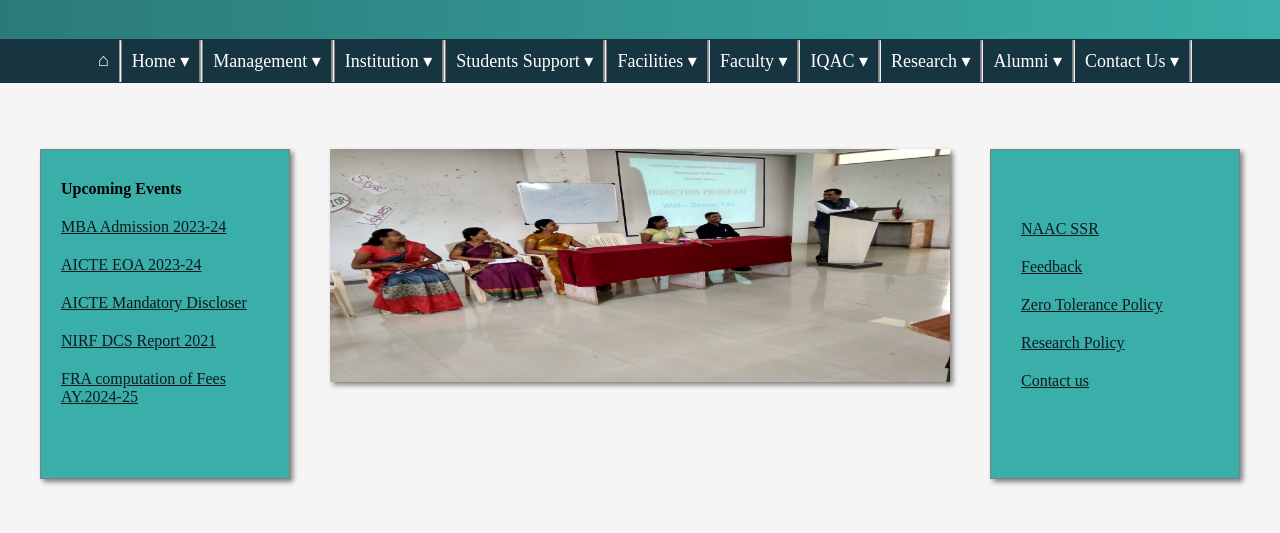
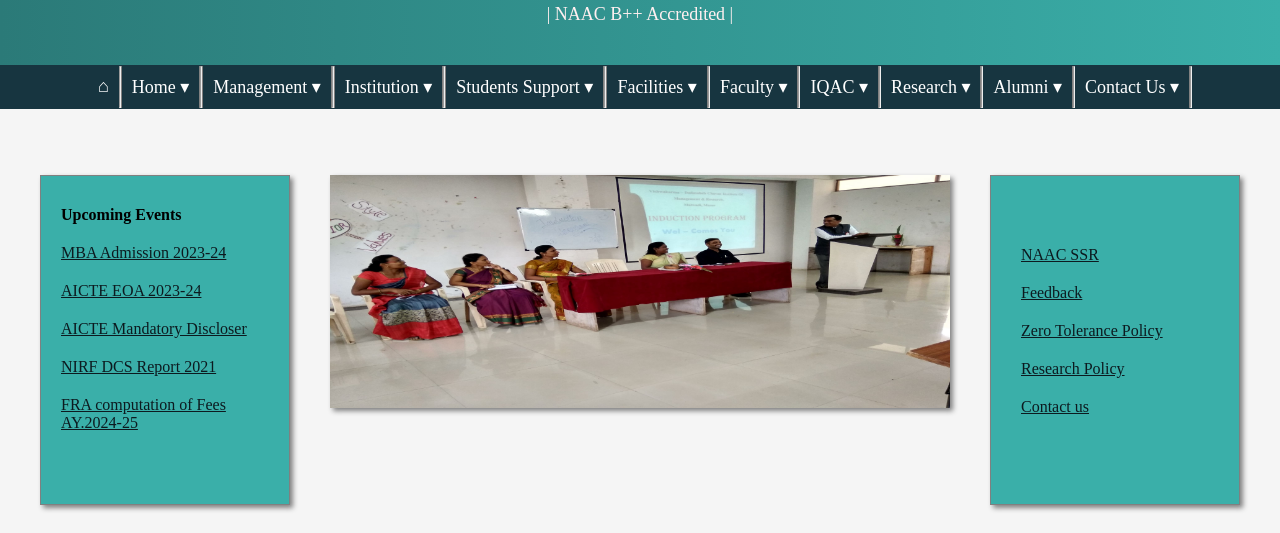
Before and after one commit to guravaditya01/vdcimr-website, a plain HTML site: page index.html in a window 1280 px wide. Shown: the part 158-691 px from the top of the page. Drawn offline with Linux system fonts and the light colour scheme.

Commit message:
common_navbar: NAAC B++ added

```diff
--- a/common_navbar.html
+++ b/common_navbar.html
@@ -8,6 +8,7 @@
             <h3>Shree Dhanalaxmi Foundation Karad's</h3>
             <h2>Vishwakarma Dadasaheb Chavan Institute of Management and Research, Malwadi</h2>
             <p>(Approved by AICTE, New Delhi, Recognized by Government of Maharashtra, Affiliated to Shivaji University, Kolhapur)</p>
+            <p style="color: rgb(255, 240, 240);">| NAAC B++ Accredited |</p>
         </div>
         <div class="top-navbar-content3">
             <a href="index.html"><img src="assets/images/SDF Logo.png" alt="" style="width: 100px;"></a>
```
